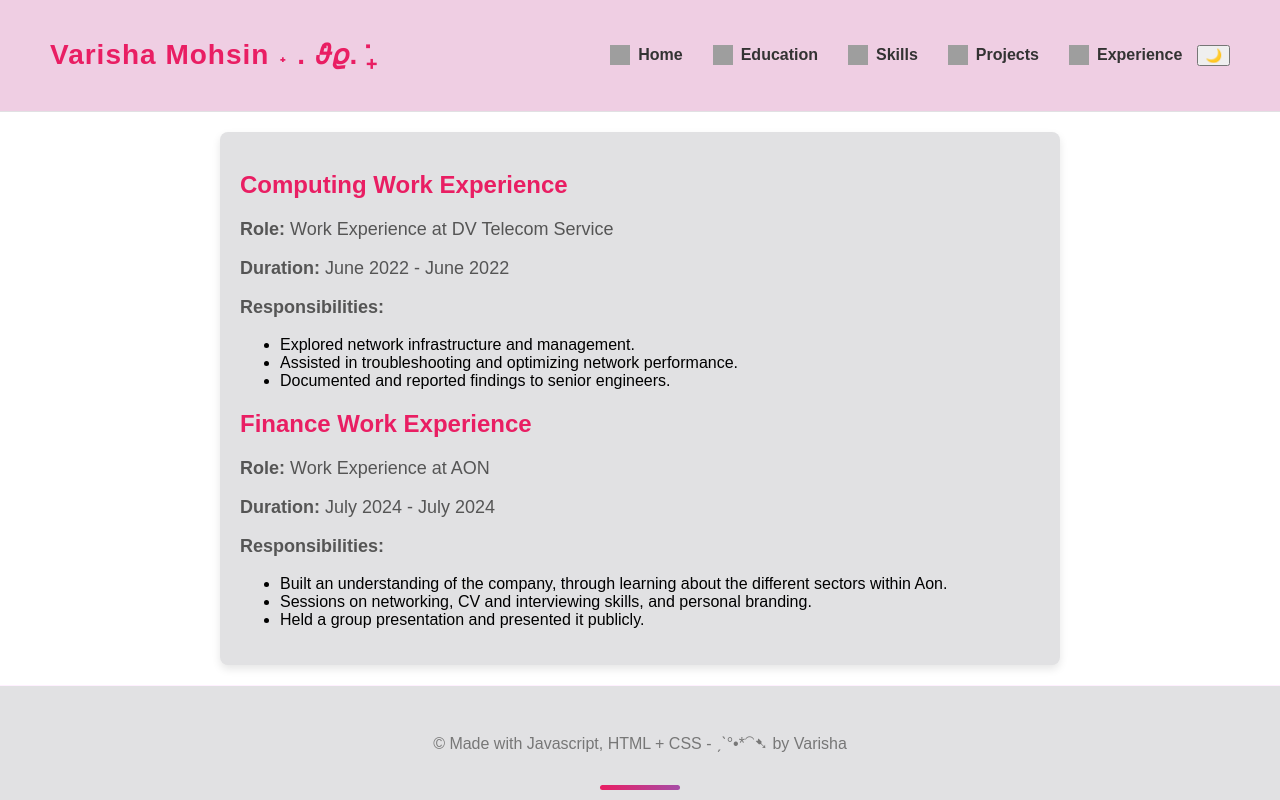
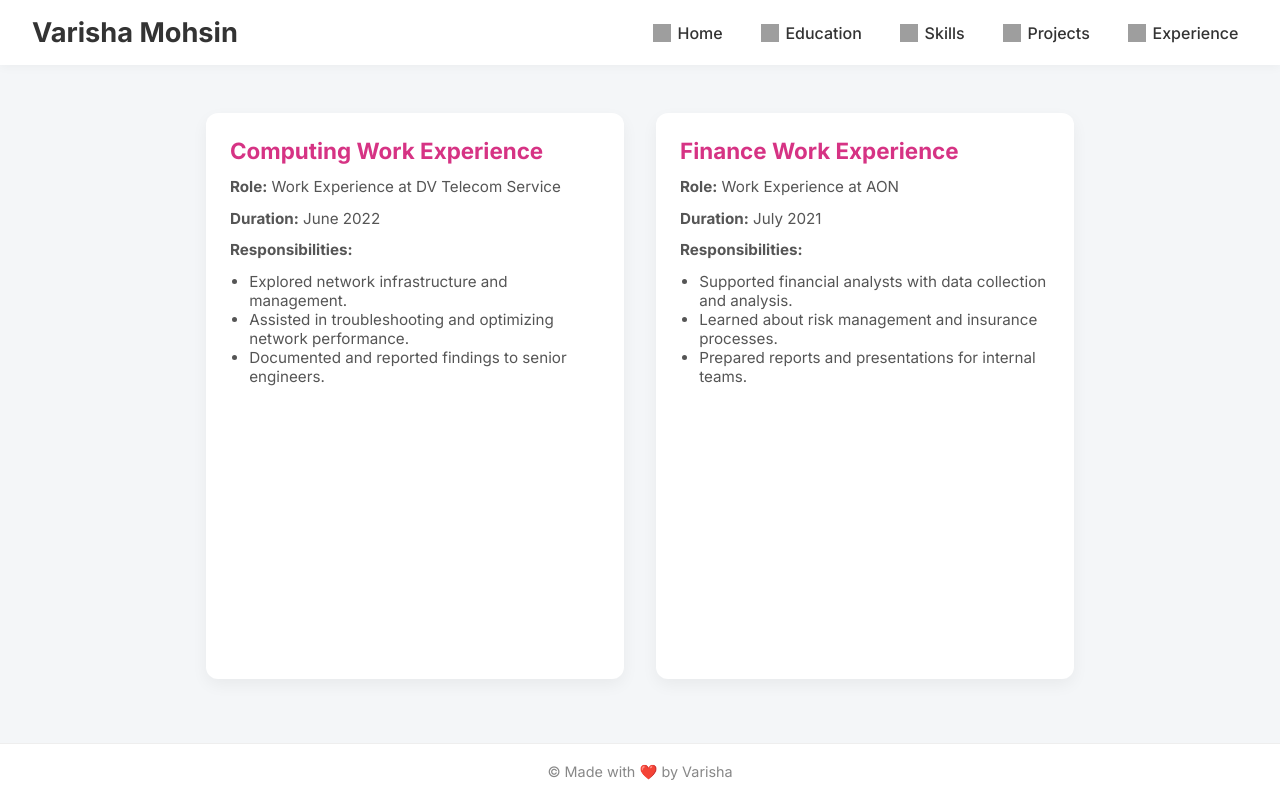
Before and after one commit to varishaaa/PersonalWebsite, a plain HTML site: page experience.html in a window 1280 px wide. Drawn offline with Linux system fonts and the light colour scheme; grey boxes are pictures that could not be loaded.

Commit message:
Update experience.html

```diff
--- a/experience.html
+++ b/experience.html
@@ -1,308 +1,173 @@
 <!DOCTYPE html>
 <html lang="en">
 <head>
-    <meta charset="UTF-8">
-    <meta name="viewport" content="width=device-width, initial-scale=1.0">
-    <title>Experience - Varisha Mohsin</title>
+  <meta charset="UTF-8" />
+  <meta name="viewport" content="width=device-width, initial-scale=1" />
+  <title>Experience | Varisha Mohsin</title>
+  <link rel="preconnect" href="https://fonts.googleapis.com" />
+  <link rel="preconnect" href="https://fonts.gstatic.com" crossorigin />
+  <link
+    href="https://fonts.googleapis.com/css2?family=Inter:wght@400;500;600;700&display=swap"
+    rel="stylesheet"
+  />
   <style>
-        html, body {
-            height: 100%;
+    * {
+      box-sizing: border-box;
       margin: 0;
       padding: 0;
-            transition: background-color 0.3s ease, color 0.3s ease;
-            font-family: Arial, sans-serif;
     }
-
-        body.light-mode {
-            background-color: #e1e1e3;
-            color: #333;
+    body {
+      font-family: 'Inter', sans-serif;
+      background: #f4f6f8;
+      color: #222;
+      min-height: 100vh;
+      display: flex;
+      flex-direction: column;
     }
-
-        body.dark-mode {
-            background-color: #333;
-            color: #fff;
-        }
-
     header {
+      background: white;
+      padding: 1rem 2rem;
       display: flex;
       justify-content: space-between;
       align-items: center;
-            padding: 20px 50px;
-            background-color: #e1e1e3;
-            border-bottom: 1px solid #e1e1e3;
-            transition: background-color 0.3s ease;
+      box-shadow: 0 2px 10px rgba(0, 0, 0, 0.04);
+      position: sticky;
+      top: 0;
+      z-index: 1000;
     }
-
-        header.dark-mode {
-            background-color: #444;
-            border-bottom: 1px solid #444;
+    header h1 {
+      font-size: 1.7rem;
+      color: #333;
     }
-
-        header:hover {
-            background-color: #efcee3;
-        }
-
-        header h1 {
-            font-size: 28px;
-            font-weight: bold;
-            letter-spacing: 1px;
-            color: #ff69b4;
-            transition: color 0.3s ease;
-        }
-
-        header.dark-mode h1 {
-            color: #e91e63;
-        }
-
-        header:hover h1 {
-            color: #e91e63;
-        }
-
     nav {
       display: flex;
+      gap: 1.2rem;
+    }
+    nav a {
+      display: flex;
       align-items: center;
-        }
-
-        nav a {
-            margin: 0 15px;
+      gap: 0.4rem;
       text-decoration: none;
       color: #333;
-            font-weight: bold;
+      font-weight: 500;
+      padding: 0.4rem 0.6rem;
+      transition: all 0.3s ease;
+      border-radius: 6px;
+    }
+    nav a:hover {
+      background-color: #ffeff7;
+      color: #d63384;
+    }
+    nav img {
+      width: 18px;
+      height: 18px;
+    }
+    main {
+      flex-grow: 1;
+      max-width: 900px;
+      margin: 3rem auto 4rem;
+      padding: 0 1rem;
+      display: grid;
+      grid-template-columns: repeat(auto-fit, minmax(280px, 1fr));
+      gap: 2rem;
+    }
+    .experience-card {
+      background: white;
+      border-radius: 12px;
+      padding: 1.5rem;
+      box-shadow: 0 6px 16px rgba(0, 0, 0, 0.05);
       display: flex;
-            align-items: center;
-            position: relative;
-            transition: color 0.3s ease;
+      flex-direction: column;
+      gap: 0.8rem;
+      transition: transform 0.2s;
     }
-
-        nav a img {
-            margin-right: 8px;
-            width: 20px;
-            height: 20px;
-            transition: transform 0.3s ease, animation 0.3s ease;
-        }
-
-        nav a:hover img {
-            animation: bounce 0.6s ease forwards;
-        }
-
-        nav a:hover {
-            color: #e91e63;
-        }
-
-        @keyframes bounce {
-            0% { transform: translateY(0); }
-            50% { transform: translateY(-10px); }
-            100% { transform: translateY(0); }
-        }
-
-        .content-wrapper {
-            flex: 1;
-            padding: 20px;
-        }
-
-        section {
-            text-align: center;
-            padding: 40px 20px;
-        }
-
-        .experience-image {
-            width: 220px;
-            height: auto;
-            margin-left: 70px;
-            vertical-align: middle;
-        }
-
-        @media only screen and (max-width: 768px) {
-            .experience-image {
-                width: 100px;
-                margin-left: 5px;
-            }
-        }
-
-        .content-section {
-            text-align: left;
-            max-width: 800px;
-            margin: 0 auto;
-            background-color: #e1e1e3; /* Light gray background */
-            padding: 20px;
-            border-radius: 8px;
-            box-shadow: 0 4px 8px rgba(0, 0, 0, 0.1);
-            transition: box-shadow 0.3s ease, transform 0.3s ease, background-color 0.3s ease, color 0.3s ease;
-        }
-
-        .content-section.dark-mode {
-            background-color: #555;
-            border: 2px solid #666;
-            color: #fff;
-        }
-
-        .content-section:hover {
-            box-shadow: 0 6px 12px rgba(0, 0, 0, 0.2);
+    .experience-card:hover {
       transform: translateY(-5px);
     }
-
-        .content-section h2 {
-            margin-bottom: 20px;
-            font-size: 24px;
-            color: #e91e63;
-            transition: color 0.3s ease;
+    .experience-card h3 {
+      font-size: 1.4rem;
+      color: #d63384;
     }
-
-        .content-section.dark-mode h2 {
-            color: #e91e63;
-        }
-
-        .content-section p {
-            font-size: 18px;
+    .experience-card p,
+    .experience-card ul {
+      font-size: 0.95rem;
       color: #555;
     }
-
-        .content-section.dark-mode p {
-            color: #ddd;
+    .experience-card ul {
+      padding-left: 1.2rem;
+      list-style-type: disc;
     }
-
     footer {
       text-align: center;
-            padding: 30px;
-            background-color: #e1e1e3;
-            border-top: 1px solid #fff0ff;
-            position: relative;
+      padding: 1.2rem;
+      background: #fff;
+      border-top: 1px solid #eee;
+      font-size: 0.9rem;
+      color: #888;
     }
-
-        footer.dark-mode {
-            background-color: #444;
-            border-top: 1px solid #444;
+    @media (max-width: 600px) {
+      nav {
+        flex-direction: column;
+        margin-top: 1rem;
       }
-
-        footer p {
-            color: #777;
-        }
-
-        footer.dark-mode p {
-            color: #ccc;
-        }
-
-        footer::before {
-            content: '';
-            position: absolute;
-            left: 50%;
-            bottom: 10px;
-            transform: translateX(-50%);
-            width: 80px;
-            height: 5px;
-            background: linear-gradient(90deg, #e91e63, #a64ca6);
-            border-radius: 5px;
-        }
-
-        @media only screen and (max-width: 768px) {
-            header {
-                flex-direction: column;
-                padding: 15px;
-            }
-
-            nav {
-                margin-top: 15px;
-                flex-direction: column;
-            }
-
-            nav a {
-                margin: 10px 0;
-            }
-
-            .experience-image {
-                width: 80px;
-                margin-left: 0;
-                display: block;
-                margin: 10px auto;
+      main {
+        grid-template-columns: 1fr;
       }
     }
   </style>
 </head>
 <body>
   <header>
-        <h1>Varisha Mohsin ˖ . ݁𝜗𝜚. ݁₊</h1>
+    <h1>Varisha Mohsin</h1>
     <nav>
       <a href="index.html">
-                <img src="https://cdn-icons-png.flaticon.com/512/609/609803.png" alt="Home">Home
+        <img src="https://cdn-icons-png.flaticon.com/512/609/609803.png" alt="Home" />Home
       </a>
       <a href="education.html">
-                <img src="https://cdn-icons-png.flaticon.com/512/3235/3235733.png" alt="Education">Education
+        <img src="https://cdn-icons-png.flaticon.com/512/3235/3235733.png" alt="Education" />Education
       </a>
       <a href="skills.html">
-                <img src="https://png.pngtree.com/png-vector/20230412/ourmid/pngtree-key-skills-line-icon-vector-png-image_6703008.png" alt="Skills">Skills
+        <img src="https://png.pngtree.com/png-vector/20230412/ourmid/pngtree-key-skills-line-icon-vector-png-image_6703008.png" alt="Skills" />Skills
       </a>
       <a href="projects.html">
-                <img src="https://cdn-icons-png.flaticon.com/512/2920/2920304.png" alt="Projects">Projects
+        <img src="https://cdn-icons-png.flaticon.com/512/2920/2920304.png" alt="Projects" />Projects
       </a>
-            <a href="experience.html">
-                <img src="https://cdn-icons-png.flaticon.com/512/3504/3504016.png" alt="Experience">Experience
+      <a href="experience.html" aria-current="page">
+        <img src="https://cdn-icons-png.flaticon.com/512/3504/3504016.png" alt="Experience" />Experience
       </a>
-            <button id="modeToggle" aria-label="Toggle light/dark mode">
-                🌙
-            </button>
     </nav>
   </header>
 
-    <div class="content-wrapper">
-        <section id="experience" class="content-section">
-            <h2>Computing Work Experience</h2>
+  <main>
+    <article class="experience-card">
+      <h3>Computing Work Experience</h3>
       <p><strong>Role:</strong> Work Experience at DV Telecom Service</p>
-            <p><strong>Duration:</strong> June 2022 - June 2022</p>
+      <p><strong>Duration:</strong> June 2022</p>
       <p><strong>Responsibilities:</strong></p>
       <ul>
         <li>Explored network infrastructure and management.</li>
         <li>Assisted in troubleshooting and optimizing network performance.</li>
         <li>Documented and reported findings to senior engineers.</li>
       </ul>
+    </article>
 
-            <h2>Finance Work Experience</h2>
+    <article class="experience-card">
+      <h3>Finance Work Experience</h3>
       <p><strong>Role:</strong> Work Experience at AON</p>
-            <p><strong>Duration:</strong> July 2024 - July 2024</p>
+      <p><strong>Duration:</strong> July 2021</p>
       <p><strong>Responsibilities:</strong></p>
       <ul>
-                <li>Built an understanding of the company, through learning about the different sectors within Aon.</li>
-                <li>Sessions on networking, CV and interviewing skills, and personal branding.</li>
-                <li>Held a group presentation and presented it publicly.</li>
+        <li>Supported financial analysts with data collection and analysis.</li>
+        <li>Learned about risk management and insurance processes.</li>
+        <li>Prepared reports and presentations for internal teams.</li>
       </ul>
-        </section>
-    </div>
+    </article>
+
+
+  </main>
 
   <footer>
-        <p>© Made with Javascript, HTML + CSS - ˏˋ°•*⁀➷ by Varisha</p>
+    <p>© Made with ❤️ by Varisha</p>
   </footer>
-
-    <script>
-        const toggleButton = document.getElementById('modeToggle');
-        const body = document.body;
-        const header = document.querySelector('header');
-        const footer = document.querySelector('footer');
-        const contentSection = document.querySelector('.content-section');
-
-        function applyMode(mode) {
-            if (mode === 'dark') {
-                body.classList.add('dark-mode');
-                header.classList.add('dark-mode');
-                footer.classList.add('dark-mode');
-                contentSection.classList.add('dark-mode');
-                toggleButton.textContent = '🌕';
-                localStorage.setItem('mode', 'dark');
-            } else {
-                body.classList.remove('dark-mode');
-                header.classList.remove('dark-mode');
-                footer.classList.remove('dark-mode');
-                contentSection.classList.remove('dark-mode');
-                toggleButton.textContent = '🌙';
-                localStorage.setItem('mode', 'light');
-            }
-        }
-
-        const savedMode = localStorage.getItem('mode');
-        applyMode(savedMode || 'light');
-
-        toggleButton.addEventListener('click', () => {
-            const isDarkMode = body.classList.contains('dark-mode');
-            applyMode(isDarkMode ? 'light' : 'dark');
-        });
-    </script>
 </body>
 </html>
```
Lines whose indentation alone changed are shown as unchanged.
